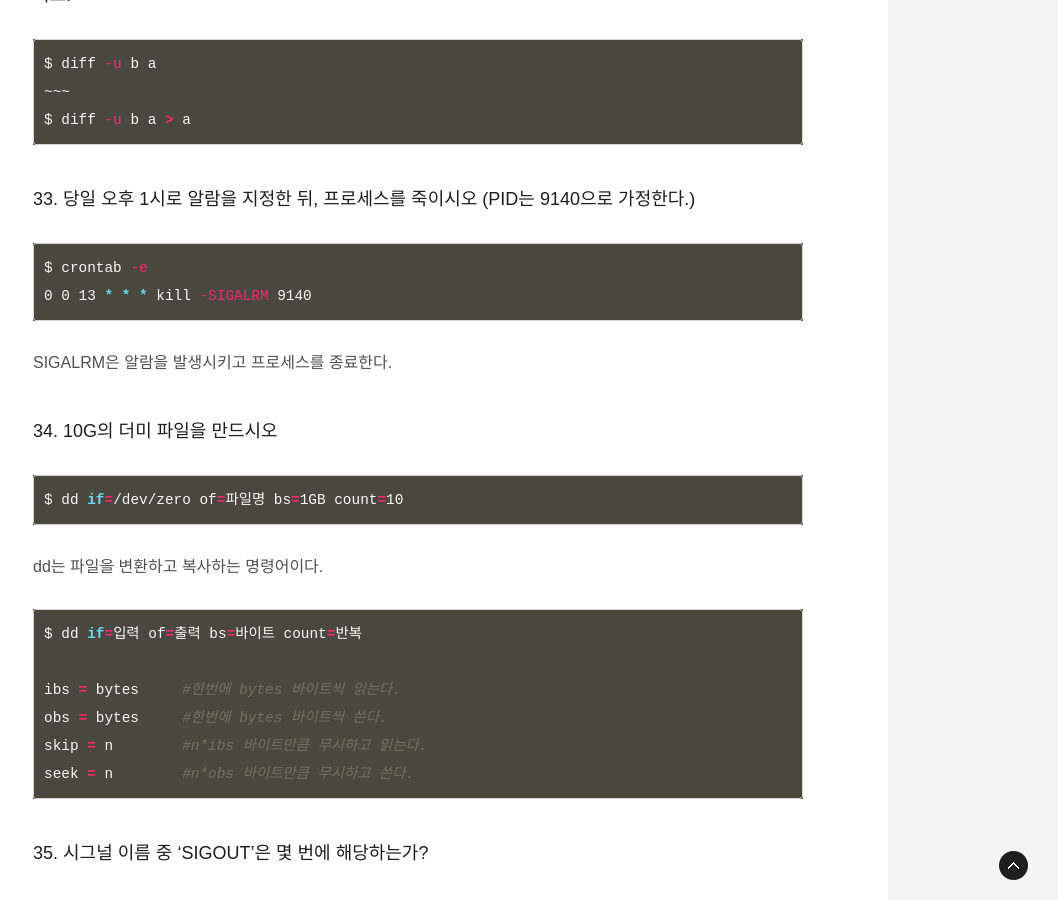
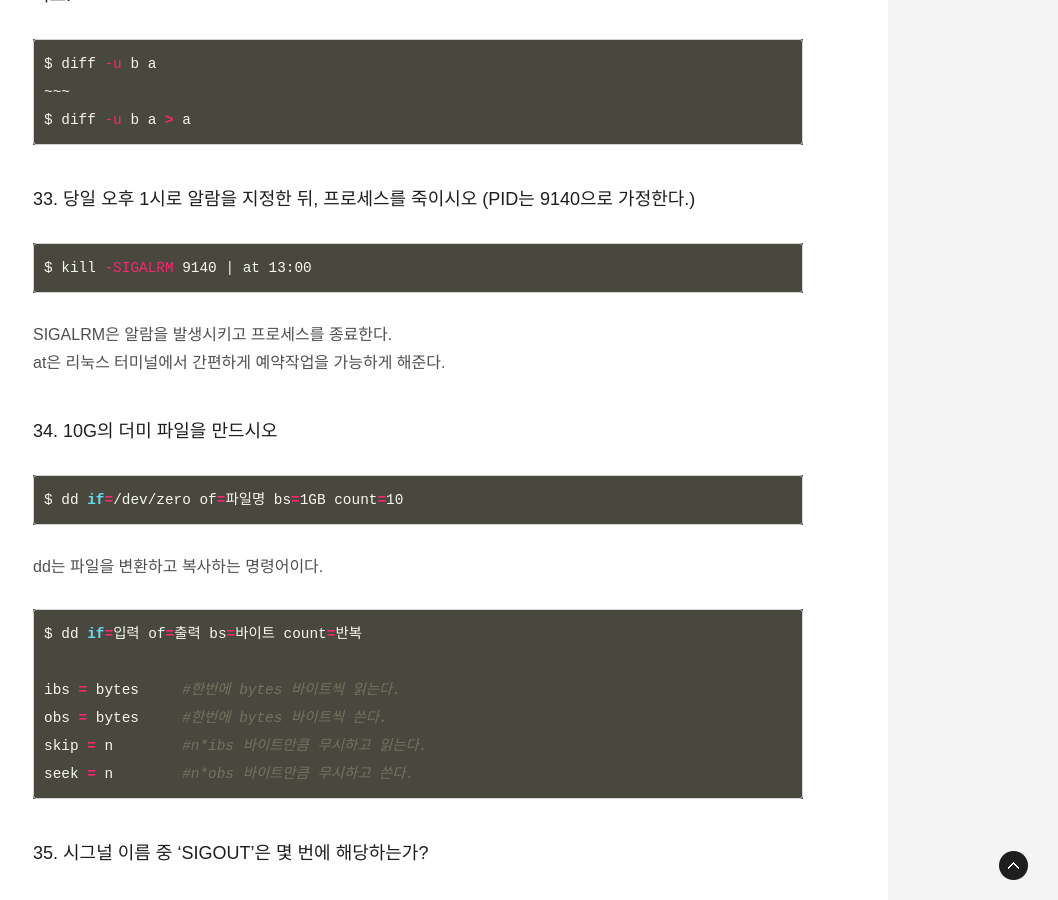
Before and after one commit to ThroughKim/throughkim.github.com, a Jekyll site: the page built from _posts/2017-01-04-linux-12.md, in a window 1280 px wide and 900 px high, scrolled down 8733 px. Shown: the whole window, without its empty margins (222-1280 px from the left). Built offline with Jekyll 4.4.1, drawn with Linux system fonts in a browser that asks for light colours; some web fonts are replaced.

Commit message:
upload blog

````diff
--- a/_posts/2017-01-04-linux-12.md
+++ b/_posts/2017-01-04-linux-12.md
@@ -286,10 +286,10 @@ $ diff -u b a > a
 
 ### 33. 당일 오후 1시로 알람을 지정한 뒤, 프로세스를 죽이시오 (PID는 9140으로 가정한다.)
 ```bash
-$ crontab -e
-0 0 13 * * * kill -SIGALRM 9140
+$ kill -SIGALRM 9140 | at 13:00
 ```
 SIGALRM은 알람을 발생시키고 프로세스를 종료한다.
+at은 리눅스 터미널에서 간편하게 예약작업을 가능하게 해준다.
 
 ### 34. 10G의 더미 파일을 만드시오
 ```bash
````
Also changed, not shown: _posts/2017-01-03-linux-11.md (+1 -0 lines).
